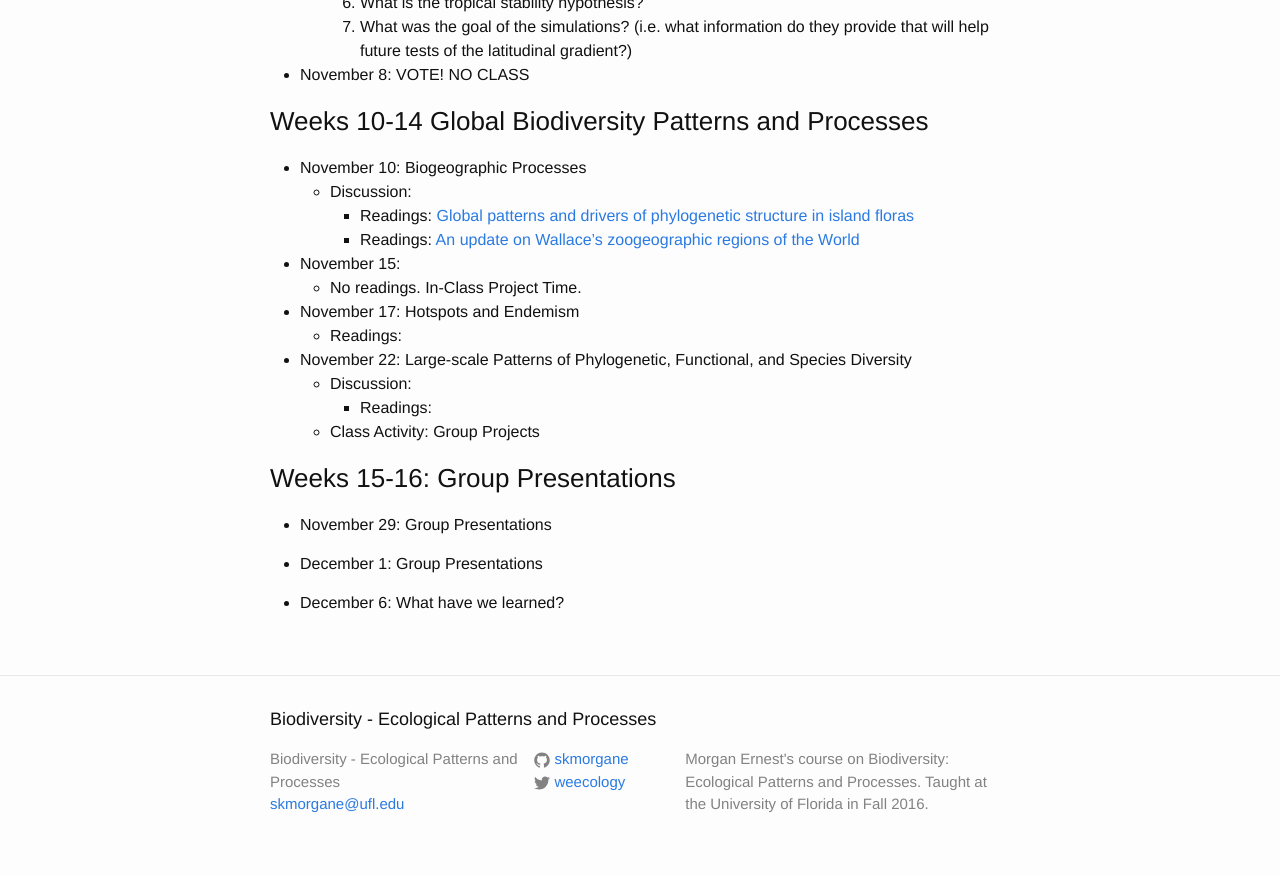
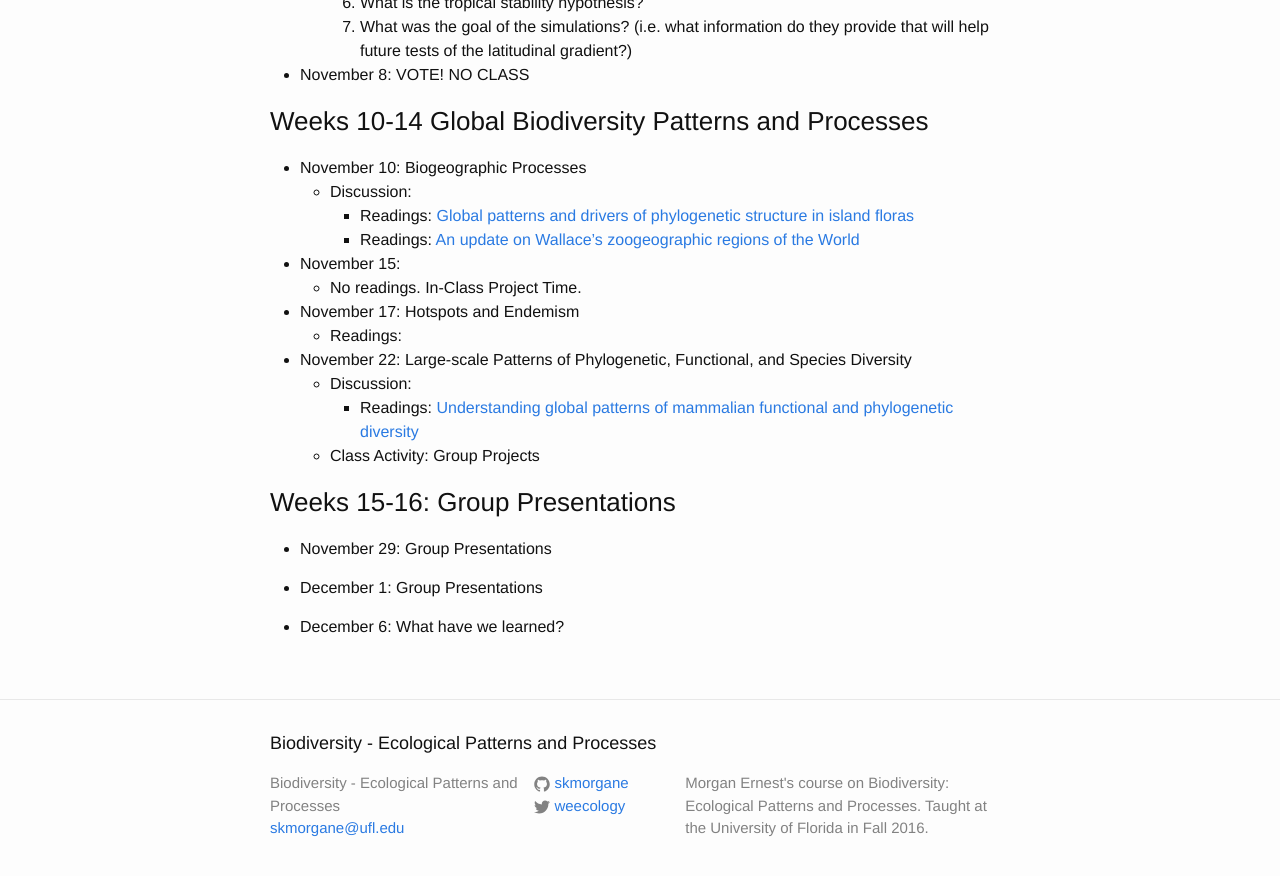
Before and after one commit to skmorgane/biodiversity-course, a Jekyll site: the page built from schedule.md, in a window 1280 px wide and 900 px high, scrolled down 9415 px. Shown: the top 876 px of the window. Built offline with Jekyll 4.4.1, drawn with Linux system fonts in a browser that asks for light colours.

Commit message:
Add FD,PD,TD paper

```diff
--- a/schedule.md
+++ b/schedule.md
@@ -294,7 +294,7 @@
 
 * November 22: Large-scale Patterns of Phylogenetic, Functional, and Species Diversity
     * Discussion:
-         * Readings:
+         * Readings: [Understanding global patterns of mammalian functional and phylogenetic diversity](https://doi.org/10.1098/rstb.2011.002)
     * Class Activity: Group Projects
 
 ### Weeks 15-16: Group Presentations
```
